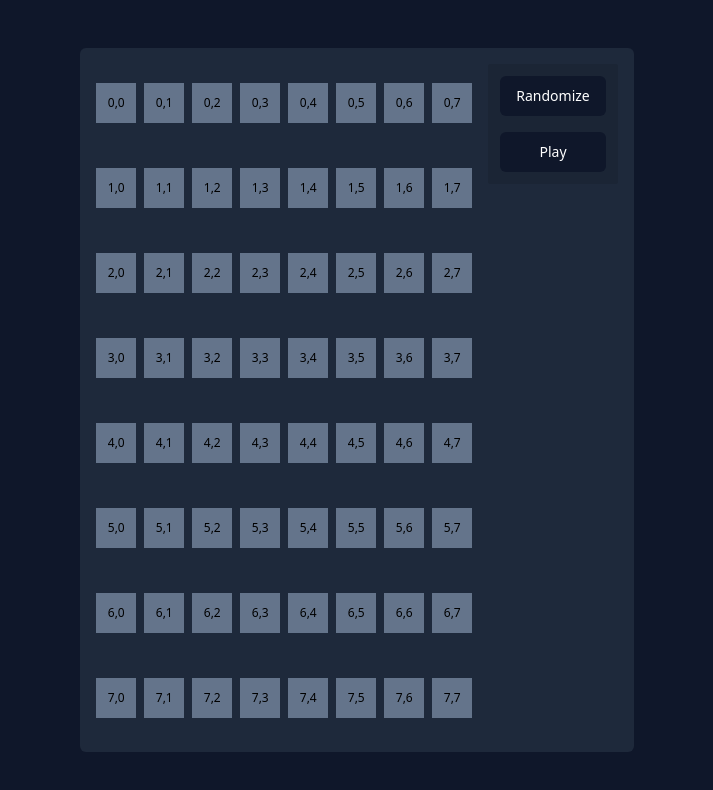
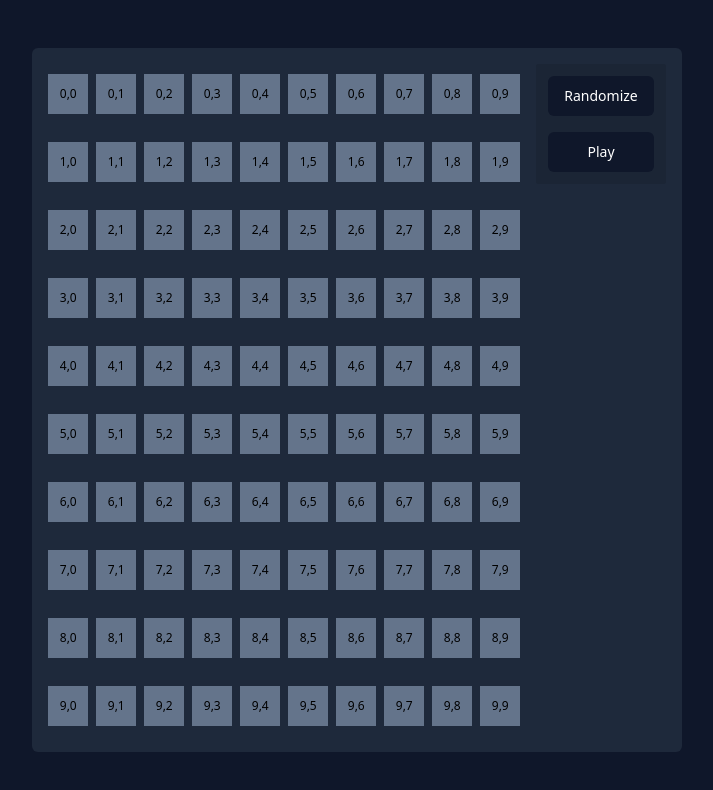
Before and after one commit to wellserrano/conwaysgol, a Next.js app: page / in a window 1280 px wide. Shown: the top 790 px of the page, without its empty margins (283-996 px from the left). Built offline with nearby package versions, Linux system fonts and the light colour scheme.

Commit message:
feat: play button triggers the game

```diff
--- a/src/app/components/Board.tsx
+++ b/src/app/components/Board.tsx
@@ -31,8 +31,9 @@ extends VariantProps<typeof boardVariants>, HTMLAttributes<HTMLDivElement> {}
 const Board = forwardRef<HTMLDivElement, BoardProps>(
 ({className, ...props}, ref) => {
   const [gridArray, setGridArray] = useState<boolean[][] | null>(null)
+  const [isGameActive, setIsGameActive] = useState<boolean>(false)
 
-  const grid = new Grid(8,8)
+  const grid = new Grid(10,10)
 
   const { columns, matrix } = grid.getGridSpecs()
 
@@ -53,6 +54,13 @@ const Board = forwardRef<HTMLDivElement, BoardProps>(
 
   }
 
+
+
+  const startGame = () => {
+    setIsGameActive(prevState => !prevState)
+  }
+
+  useEffect(() => {
     const nextStep = () => {
       gridArray?.forEach((row, i) => {
         row.forEach((currentCellStatus, j) => {
@@ -105,6 +113,15 @@ const Board = forwardRef<HTMLDivElement, BoardProps>(
       })
     }
 
+
+    const running = setTimeout(() => {
+      nextStep()
+    }, 200)
+
+    if (!isGameActive) return clearTimeout(running)
+
+  }, [isGameActive, gridArray])
+
   useEffect(() => {
     setGridArray(matrix)
   // eslint-disable-next-line react-hooks/exhaustive-deps
@@ -147,7 +164,7 @@ const Board = forwardRef<HTMLDivElement, BoardProps>(
 
       <div className='flex flex-col h-fit p-3 gap-4 bg-black/10 rounded-sm'>
         <RandomizeButton onClick={ shuffleGrid } />
-        <PlayButton onClick={ nextStep } />
+        <PlayButton onClick={ startGame } />
       </div>
 
     </div>
```
Lines whose indentation alone changed are shown as unchanged.
